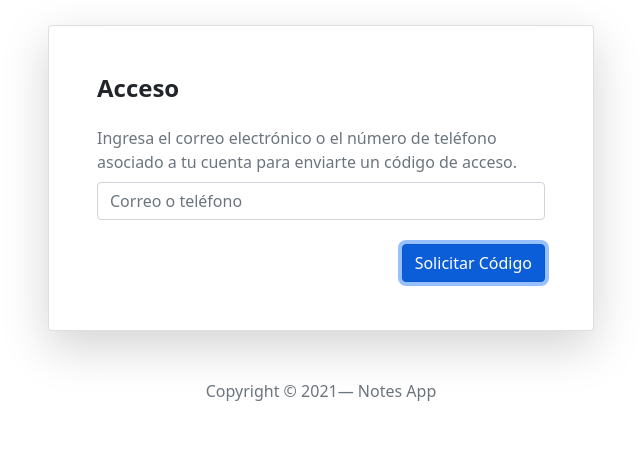
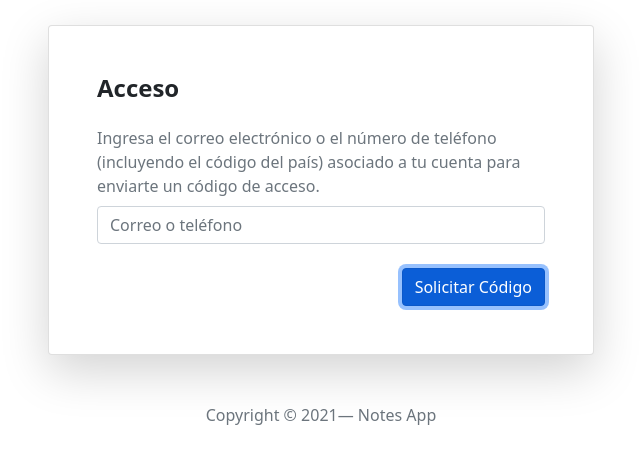
Before and after one commit to JeovaniMartinez/Curso-AWS_App-Notas, a website: page app/public/index.html in a window 1280 px wide. Both pictures are taken after a click on the button "Solicitar Código". Shown: the part 191-654 px from the top of the page, without its empty margins (319-959 px from the left). Drawn offline with Linux system fonts and the light colour scheme.

Commit message:
Ajuste de validación al acceder con número de teléfono

```diff
--- a/app/public/index.html
+++ b/app/public/index.html
@@ -29,8 +29,8 @@
                             <div>
                                 <div class="mb-3">
                                     <label class="mb-2 text-muted" for="username-input">Ingresa el correo electrónico o
-                                        el número de teléfono asociado a tu cuenta para enviarte un código de
-                                        acceso.</label>
+                                        el número de teléfono (incluyendo el código del país) asociado a tu cuenta para
+                                        enviarte un código de acceso.</label>
                                     <input id="username-input" type="text" class="form-control" name="username-input"
                                         value="" placeholder="Correo o teléfono" maxlength="320" autofocus>
                                 </div>
--- a/app/public/js/main.js
+++ b/app/public/js/main.js
@@ -134,7 +134,7 @@ function checkAccessToken() {
 /** Realiza el proceso para solicitar el código de acceso a la API */
 async function requestAccessCode() {
 
-    const username = usernameInput.val().trim();
+    let username = usernameInput.val().trim();
 
     if (username === '') {
         iziToast.warning({
@@ -143,6 +143,13 @@ async function requestAccessCode() {
             timeout: 2000,
         });
         return
+    }
+
+    // Si es teléfono y no tiene el signo +, se le agrega
+    if (!username.includes('@')) {
+        if (username[0] !== '+') {
+            username = '+' + username
+        }
     }
 
     loginSpinner.removeClass('invisible');
```
